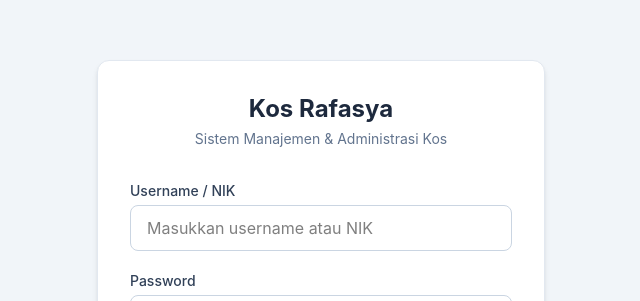
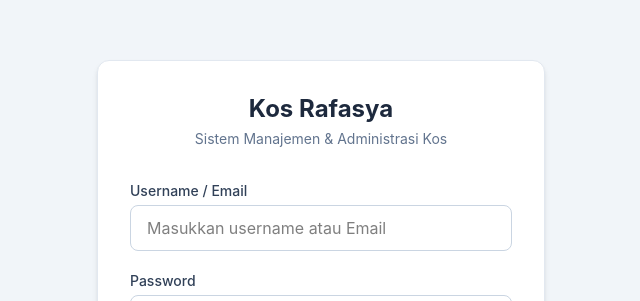
Before and after one commit to cudid-ezman/sistem_kos_rafasya, a React (Vite) app in the folder kos-frontend/: page / in a window 1280 px wide. Shown: the part 151-452 px from the top of the page, without its empty margins (319-959 px from the left). Built offline with nearby package versions, Linux system fonts and the light colour scheme; no server answers.

Commit message:
rubah nik ke email

```diff
--- a/kos-frontend/src/pages/Login.tsx
+++ b/kos-frontend/src/pages/Login.tsx
@@ -34,7 +34,7 @@ export default function Login({ onLoginSuccess }: LoginProps) {
       onLoginSuccess(profileRes.data);
     } catch (err) {
       if (axios.isAxiosError(err) && err.response?.status === 401) {
-        setError('Username/NIK atau password salah.');
+        setError('Username/Email atau password salah.');
       } else {
         setError('Gagal terhubung ke server. Pastikan backend Django menyala.');
       }
@@ -62,14 +62,14 @@ export default function Login({ onLoginSuccess }: LoginProps) {
         <form onSubmit={handleSubmit} className="space-y-5">
           <div>
             <label className="block text-sm font-medium text-slate-700 mb-1">
-              Username / NIK
+              Username / Email
             </label>
             <input
               type="text"
               required
               value={username}
               onChange={(e) => setUsername(e.target.value)}
-              placeholder="Masukkan username atau NIK"
+              placeholder="Masukkan username atau Email"
               className="w-full px-4 py-2.5 rounded-lg border border-slate-300 focus:ring-2 focus:ring-blue-500 focus:border-blue-500 outline-none transition"
             />
           </div>
```
